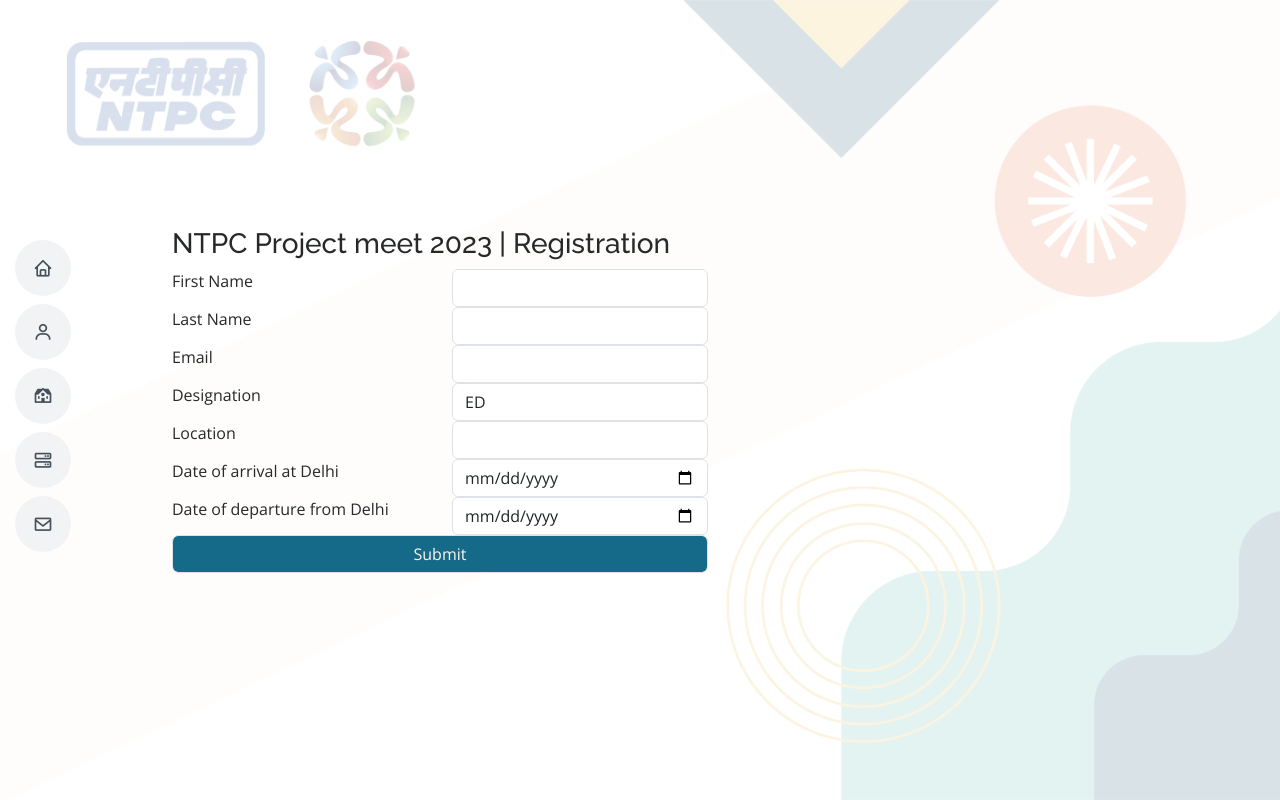
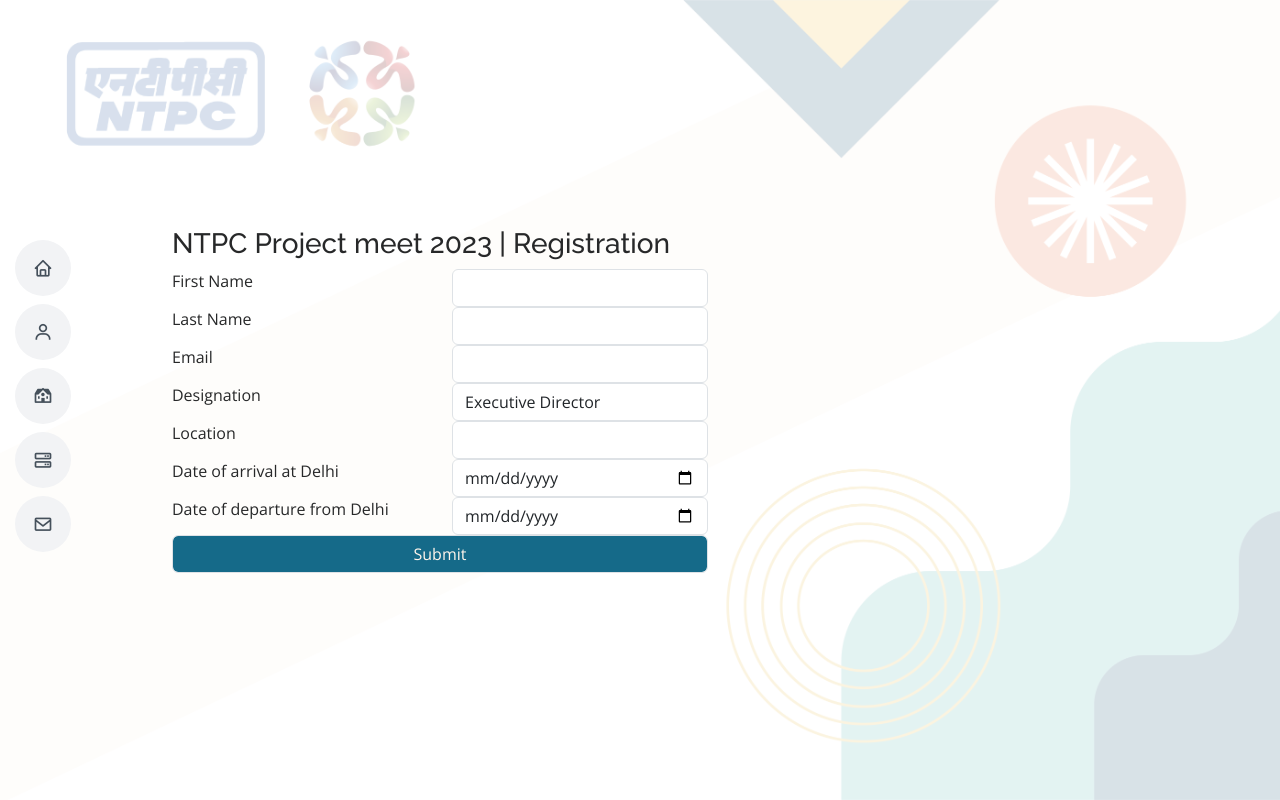
Before and after one commit to subinabid/pm23, a Django app: template register/templates/register/new.html in a window 1280 px wide. Run offline with Django 4.2, Linux system fonts and the light colour scheme; the template is opened without the code that fills it, so the values that code supplies are empty; some libraries are stand-ins or nearby versions.

Commit message:
Designations in DDL

```diff
--- a/register/templates/register/new.html
+++ b/register/templates/register/new.html
@@ -33,13 +33,16 @@
                     <div class="col">Designation</div>
                     <div class="col">
                         <select name="designation" class="form-control" required>
-                            <option value="ED">ED</option>
-                            <option value="CGM">CGM</option>
-                            <option value="GM">GM</option>
-                            <option value="AGM">AGM</option>
+                            <option value="ED">Executive Director</option>
+                            <option value="CGM">Chief General Manager</option>
+                            <option value="GM">General Manager</option>
+                            <option value="AGM">Additional GM</option>
+                            <option value="DGM">Deputy GM</option>
                             <option value="SM">Senior Manager</option>
-                            <option value="Manager">Manager</option>
-                            <option value="Other">Others</option>
+                            <option value="M">Manager</option>
+                            <option value="DM">Deputy Manager</option>
+                            <option value="AM">Assistant Manager</option>
+                            <option value="O">Others</option>
                         </select>
                     </div>
                 </div>
```
